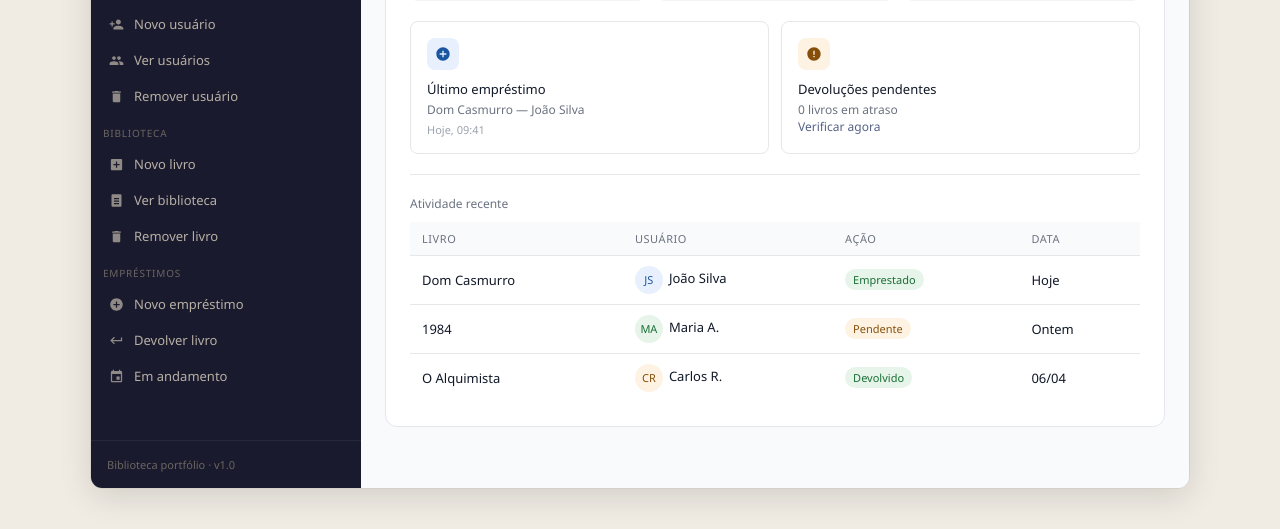
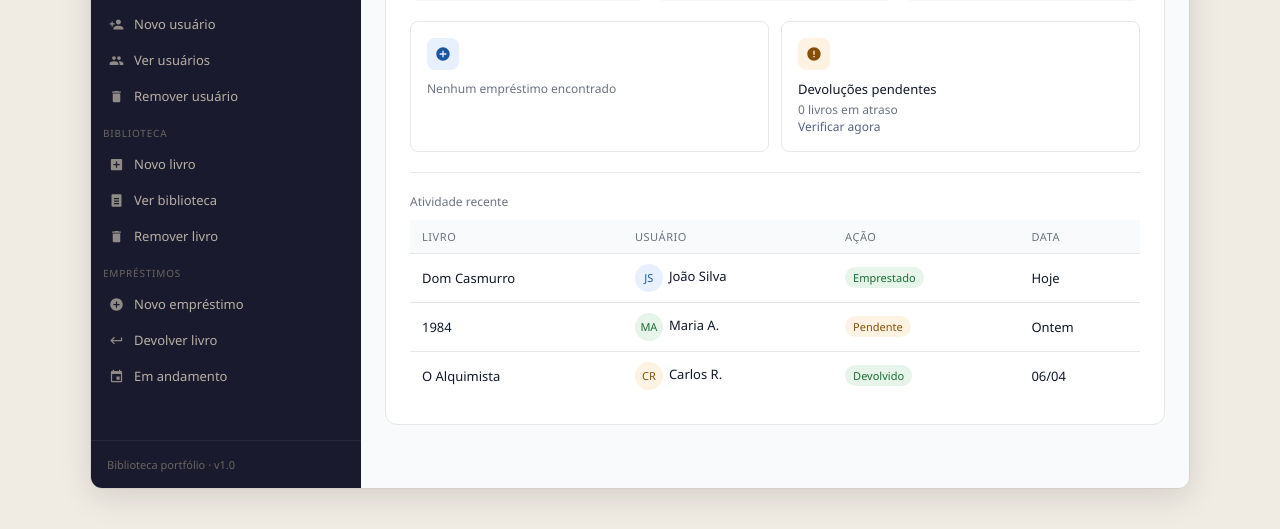
Before and after one commit to alvsgabriellk/Biblioteca, a Flask app: page / in a window 1280 px wide. Shown: the part 251-780 px from the top of the page. Run offline with Flask 3, Linux system fonts and the light colour scheme; data that the repository does not hold is empty.

Commit message:
Adicionando jinja e dados para vizualização do último empréstimo realizado

```diff
--- a/templates/index.html
+++ b/templates/index.html
@@ -662,9 +662,18 @@ tr:hover td {
             <div class="home-card-icon" style="background:#e8f0fe">
               <svg width="16" height="16" viewBox="0 0 24 24" fill="#1a56a0"><path d="M12 2C6.5 2 2 6.5 2 12s4.5 10 10 10 10-4.5 10-10S17.5 2 12 2zm5 11h-4v4h-2v-4H7v-2h4V7h2v4h4v2z"/></svg>
             </div>
+            {% if ultimo_emprestimo %}
             <h4>Último empréstimo</h4>
-            <p>Dom Casmurro — João Silva</p>
-            <p style="margin-top:4px;font-size:11px;color:#9ca3af">Hoje, 09:41</p>
+            <p>
+              {{ultimo_emprestimo.livro.titulo}} —
+              {{ultimo_emprestimo.usuario.nome}}
+            </p>
+            <p style="margin-top:4px;font-size:11px;color:#9ca3af">
+              {{ultimo_emprestimo.data_emprestimo.strftime("%d/%m")}}
+            </p>
+            {% else %}
+            <p>Nenhum empréstimo encontrado</p>
+            {% endif %}
           </div>
           <div class="home-card">
             <div class="home-card-icon" style="background:#fef3e2">
```
